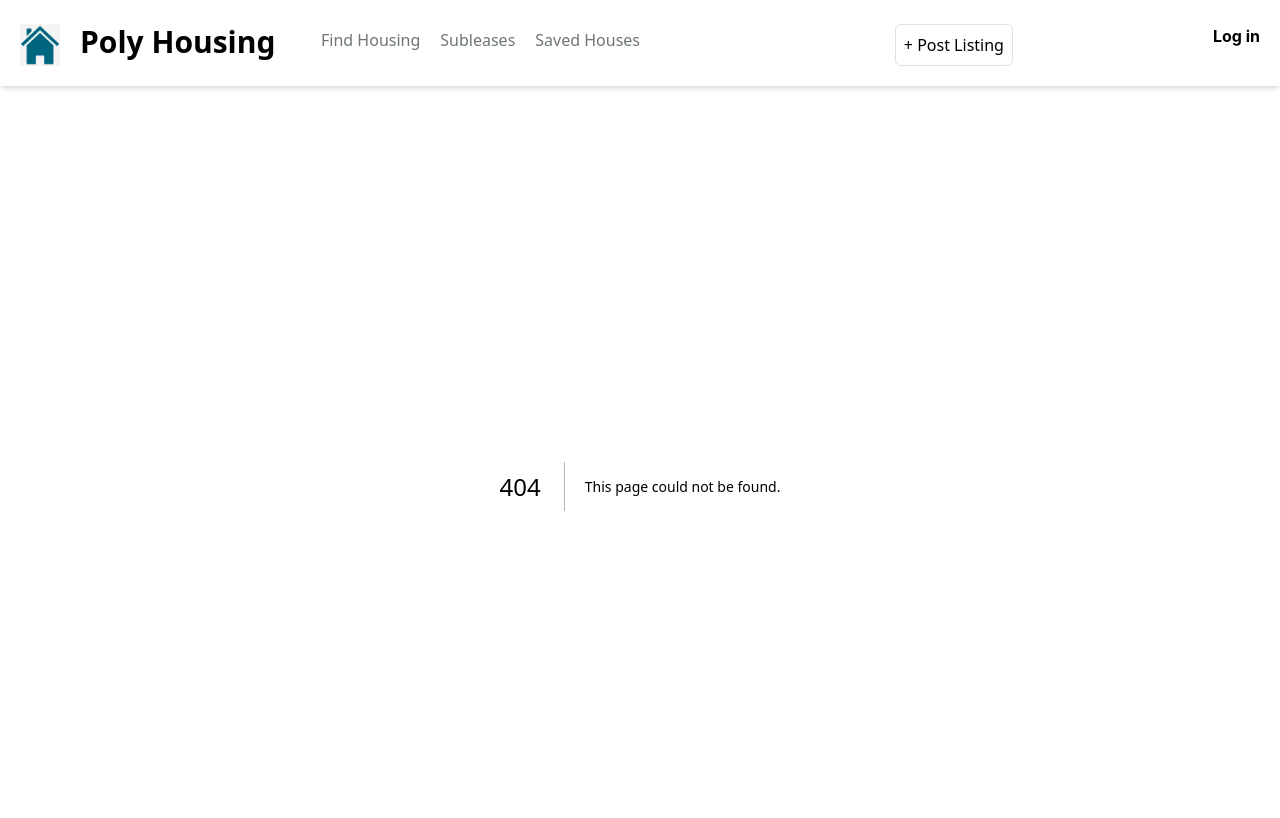
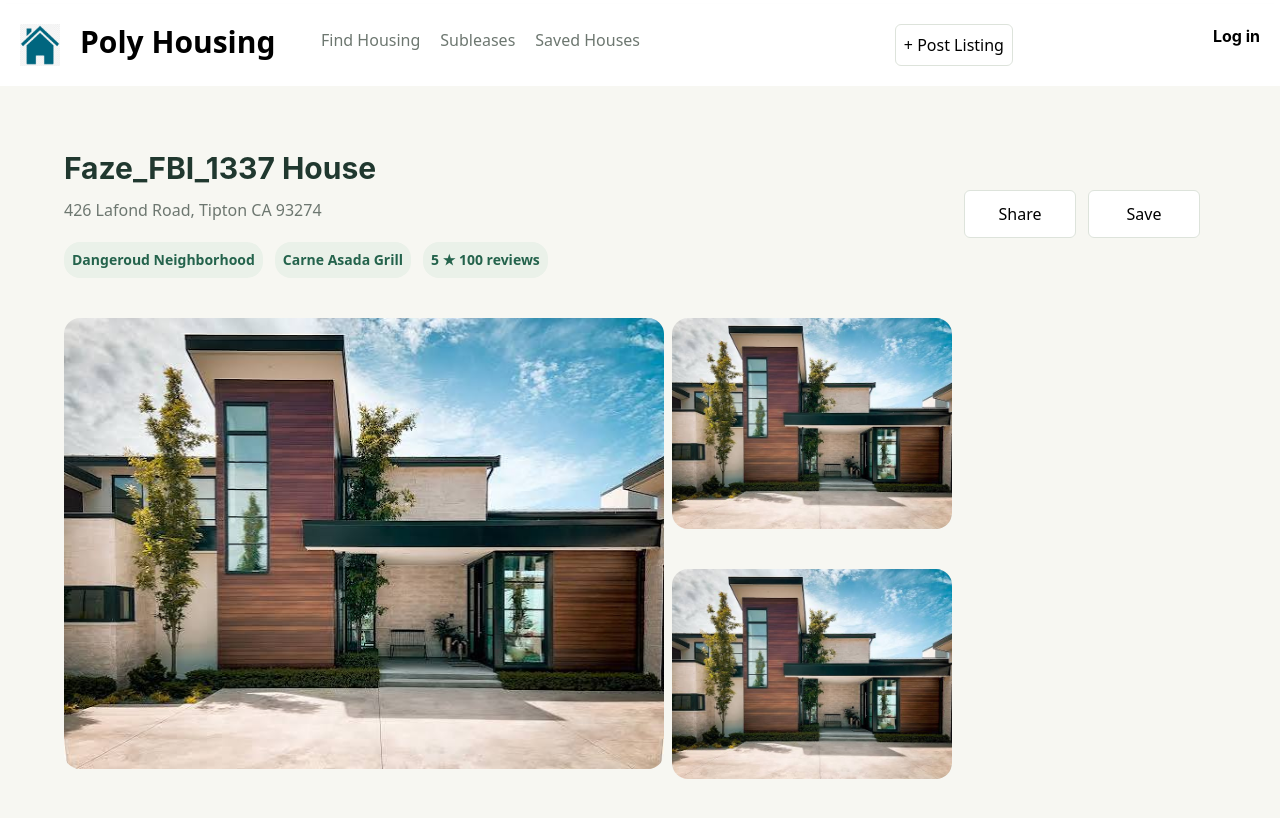
Before and after one commit to AgustinDimayuga/poly-housing, a Next.js app: page /Listings in a window 1280 px wide. Before the commit this address had no page. Shown: the top 818 px of the page. Built offline with nearby package versions, Linux system fonts and the light colour scheme.

Commit message:
Title-Implemented Along with Bubble Components

```diff
--- /dev/null
+++ b/app/Listings/components/bubble.tsx
@@ -0,0 +1,37 @@
+import { ReactNode } from "react"
+
+type BubbleVariant = "Message" | "Review"
+
+type Bubble_text = {
+    children:ReactNode
+    variant:BubbleVariant
+    rating?: number
+    reviews?: number
+}
+
+const variantClasses: Record<BubbleVariant, string > = {
+
+    Message: " inline-block text-poly-green-dark p-2 rounded-2xl font-bold bg-mini-labels text-sm ",
+    Review : " inline-block text-poly-green-dark p-2 rounded-2xl font-bold bg-mini-labels text-sm "
+
+
+}
+export default function Bubble_text(
+    {children, variant, rating=0,reviews=0}:Bubble_text){
+
+    return(
+        <div className=" ">
+            {variant === "Review" ? (
+                <p className={variantClasses[variant]}>
+                    {rating} ★ {reviews} reviews
+                </p>
+            ) :  (
+                <p className={variantClasses[variant]}>
+                    {children}
+                </p>
+            )}
+        </div>
+    )
+
+
+}
--- /dev/null
+++ b/app/Listings/components/titles.tsx
@@ -0,0 +1,21 @@
+import type { ReactNode} from "react";
+
+type TitleProps =  {
+    children:ReactNode
+    address : string;
+
+}
+
+export default function Title({children, address} : TitleProps){
+
+return (
+    <div>
+
+        <h1 className="text-3xl font-bold font-inter text-signup-title-green">{children}</h1>
+        <p className=" text-under-input mt-3">{address}</p>
+
+    </div>
+)
+
+
+}
--- /dev/null
+++ b/app/Listings/page.tsx
@@ -0,0 +1,46 @@
+import Title from "./components/titles";
+import Bubble_text from "./components/bubble";
+import Button from "../components/button";
+import Image from "next/image";
+export default function listing(){
+
+    return(
+
+
+        <div className="bg-poly-green-light min-h-screen">
+            <div className="grid grid-cols-2 mt-[5%] ml-[5%]">
+                <div>
+                    <Title address="426 Lafond Road, Tipton CA 93274">Faze_FBI_1337 House </Title>
+                    <div className="flex flex-row gap-3 mt-5">
+                        <Bubble_text variant="Message">Dangeroud Neighborhood  </Bubble_text>
+                        <Bubble_text variant="Message">Carne Asada Grill </Bubble_text>
+                        <Bubble_text variant="Review" rating={5} reviews={100} > W Backyard  </Bubble_text>
+
+                    </div>
+
+                </div>
+
+
+                <div className="flex items-center justify-end gap-3 mr-20">
+                    <Button variant="white" className="w-28 h-12 "> Share</Button>
+                    <Button variant="white" className="w-28 h-12 "> Save</Button>
+                </div>
+            </div>
+
+            <div className="grid grid-cols-2 ml-[5%]">
+                <Image src="/polyhouse-signup.jpg" width={600} height={100} alt="Picture of House" className="rounded-2xl  mt-10"/>
+                <div>
+                    <Image src="/polyhouse-signup.jpg" width={280} height={100} alt="Picture of House" className="rounded-2xl mt-10"/>
+                    <Image src="/polyhouse-signup.jpg" width={280} height={100} alt="Picture of House" className="rounded-2xl  mt-10"/>
+
+                </div>
+
+
+            </div>
+
+
+        </div>
+    )
+
+
+}
```
